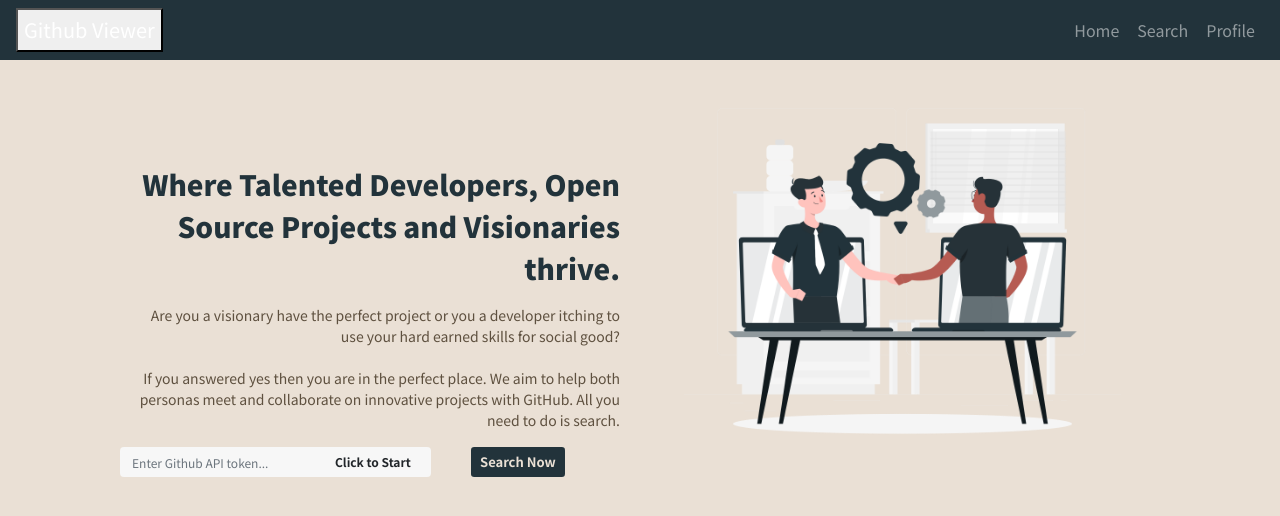
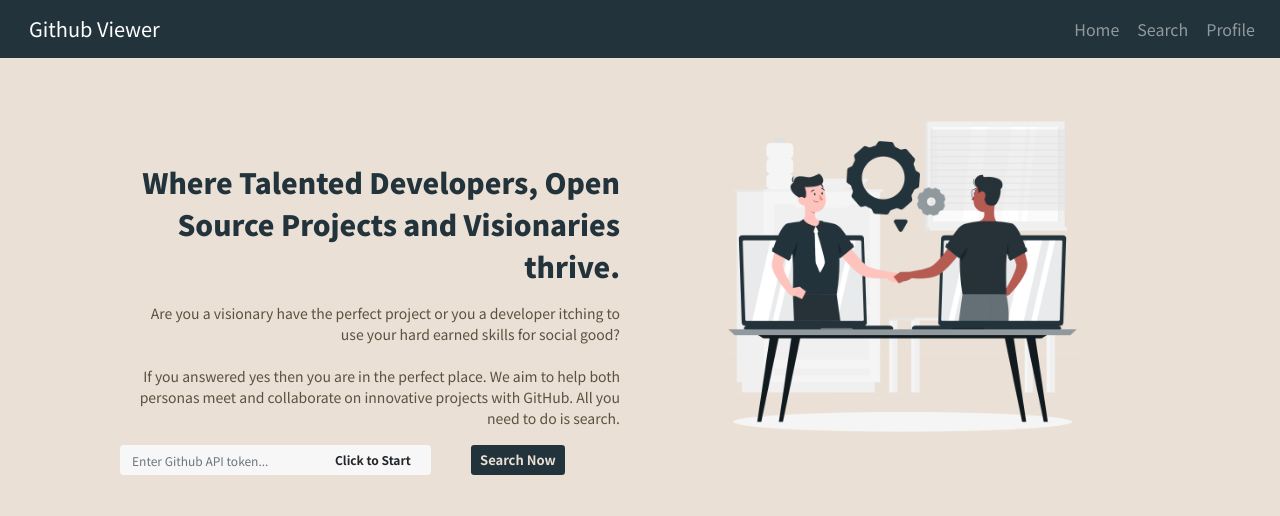
Before and after one commit to g90tony/github-search, an Angular app: page / in a window 1280 px wide. Shown: the top 516 px of the page. Built offline with nearby package versions, Linux system fonts and the light colour scheme.

Commit message:
fixed button styling

```diff
--- a/src/app/components/nav-bar/nav-bar.component.html
+++ b/src/app/components/nav-bar/nav-bar.component.html
@@ -1,5 +1,5 @@
 <nav class="navbar navbar-expand-lg navbar-dark navbar-custom-style">
-  <button class="navbar-brand" (click)="loadHome()">Github Viewer</button>
+  <button class="navbar-brand btn" (click)="loadHome()">Github Viewer</button>
   <button
     class="navbar-toggler"
     type="button"
```
